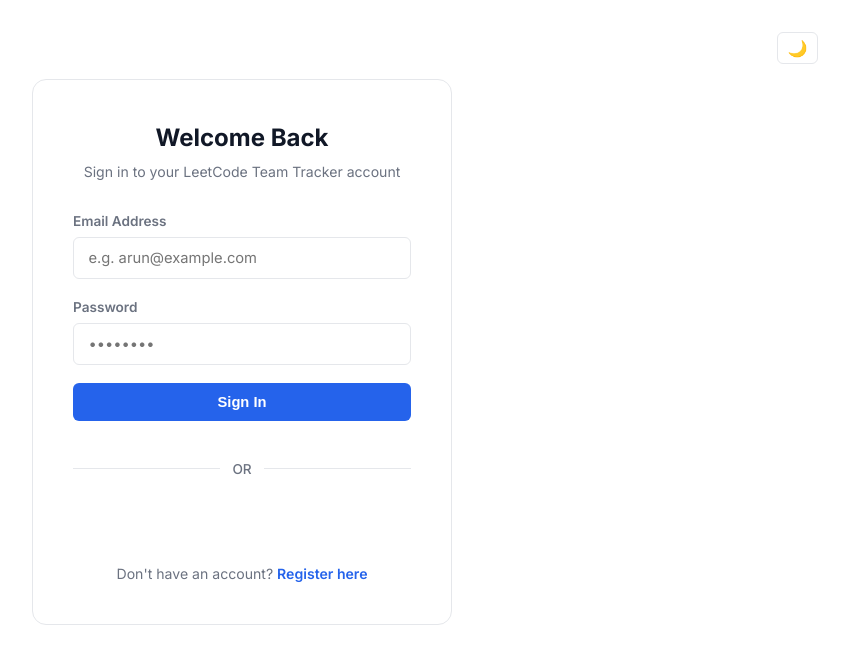
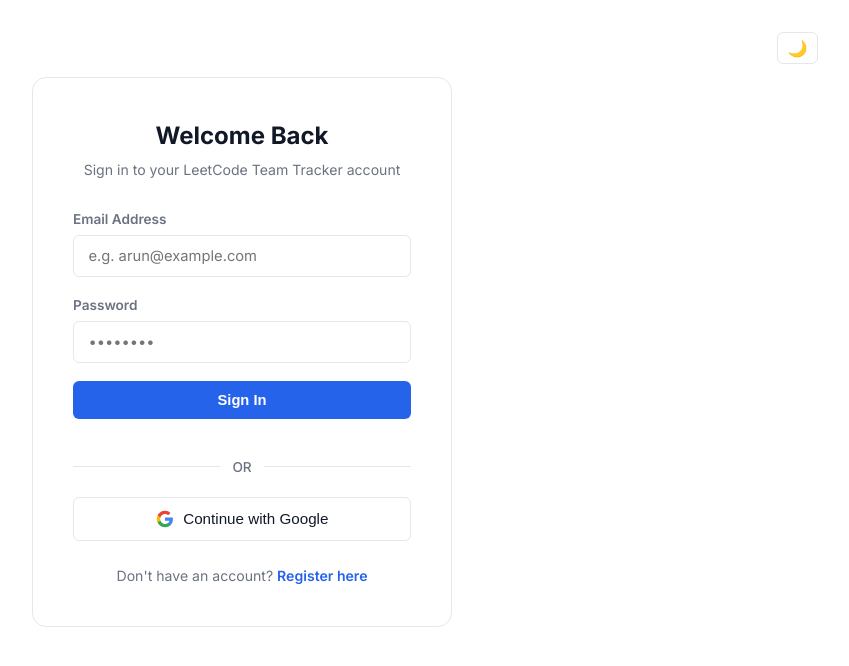
Before and after one commit to Nishanth1247/LeetCode_Tracker, a React (Vite) app in the folder client/: page /login in a window 1280 px wide. Shown: the top 666 px of the page, without its empty margins (398-1247 px from the left). Built offline with nearby package versions, Linux system fonts and the light colour scheme; no server answers; the HTML template or start-up script is replaced by a standard one.

Commit message:
first commit

```diff
--- a/client/src/pages/Login.jsx
+++ b/client/src/pages/Login.jsx
@@ -8,13 +8,14 @@
   const [password, setPassword] = useState('');
   const [error, setError] = useState('');
   const [isSubmitting, setIsSubmitting] = useState(false);
+  const [gisLoaded, setGisLoaded] = useState(false);
 
   const { login, googleLogin } = useAuth();
   const { theme, toggleTheme } = useTheme();
   const navigate = useNavigate();
   const googleBtnRef = useRef(null);
 
-  const googleClientId = import.meta.env.VITE_GOOGLE_CLIENT_ID;
+  const googleClientId = import.meta.env.VITE_GOOGLE_CLIENT_ID || 'YOUR_GOOGLE_CLIENT_ID';
 
   const handleGoogleCallback = async (response) => {
     if (!response.credential) return;
@@ -35,7 +36,18 @@
   };
 
   useEffect(() => {
-    if (googleClientId && window.google?.accounts?.id && googleBtnRef.current) {
+    const checkGis = () => {
+      if (window.google?.accounts?.id) {
+        setGisLoaded(true);
+      }
+    };
+    checkGis();
+    const interval = setInterval(checkGis, 300);
+    return () => clearInterval(interval);
+  }, []);
+
+  useEffect(() => {
+    if (gisLoaded && googleBtnRef.current && googleClientId && googleClientId !== 'YOUR_GOOGLE_CLIENT_ID') {
       try {
         window.google.accounts.id.initialize({
           client_id: googleClientId,
@@ -52,7 +64,15 @@
         console.error('Failed to render Google Sign-In button:', e);
       }
     }
-  }, [googleClientId, theme]);
+  }, [gisLoaded, googleClientId, theme]);
+
+  const handleFallbackClick = () => {
+    if (googleClientId === 'YOUR_GOOGLE_CLIENT_ID') {
+      setError('Google Sign-In requires a valid VITE_GOOGLE_CLIENT_ID configured in client/.env');
+    } else if (gisLoaded && window.google?.accounts?.id) {
+      window.google.accounts.id.prompt();
+    }
+  };
 
   const handleSubmit = async (e) => {
     e.preventDefault();
@@ -78,6 +98,8 @@
       setIsSubmitting(false);
     }
   };
+
+  const isRealClientId = googleClientId && googleClientId !== 'YOUR_GOOGLE_CLIENT_ID';
 
   return (
     <div className="auth-page">
@@ -131,7 +153,6 @@
             {isSubmitting ? 'Signing in...' : 'Sign In'}
           </button>
 
-          {googleClientId && (
           <div style={{ marginTop: '1.25rem' }}>
             <div
               className="divider"
@@ -149,6 +170,8 @@
               <span style={{ padding: '0 0.75rem' }}>OR</span>
               <span style={{ flex: 1, borderBottom: '1px solid var(--border)' }}></span>
             </div>
+
+            {isRealClientId ? (
               <div
                 ref={googleBtnRef}
                 style={{
@@ -159,8 +182,49 @@
                   overflow: 'hidden',
                 }}
               ></div>
+            ) : (
+              <button
+                type="button"
+                onClick={handleFallbackClick}
+                className="btn"
+                style={{
+                  width: '100%',
+                  display: 'flex',
+                  alignItems: 'center',
+                  justifyContent: 'center',
+                  gap: '0.6rem',
+                  backgroundColor: 'var(--bg)',
+                  border: '1px solid var(--border)',
+                  color: 'var(--text)',
+                  fontWeight: 500,
+                  padding: '0.75rem',
+                  borderRadius: 'var(--radius-sm)',
+                  cursor: 'pointer',
+                  fontSize: '0.95rem',
+                }}
+              >
+                <svg width="18" height="18" viewBox="0 0 24 24">
+                  <path
+                    fill="#4285F4"
+                    d="M22.56 12.25c0-.78-.07-1.53-.2-2.25H12v4.26h5.92c-.26 1.37-1.04 2.53-2.21 3.31v2.77h3.57c2.08-1.92 3.28-4.74 3.28-8.09z"
+                  />
+                  <path
+                    fill="#34A853"
+                    d="M12 23c2.97 0 5.46-.98 7.28-2.66l-3.57-2.77c-.98.66-2.23 1.06-3.71 1.06-2.86 0-5.29-1.93-6.16-4.53H2.18v2.84C3.99 20.53 7.7 23 12 23z"
+                  />
+                  <path
+                    fill="#FBBC05"
+                    d="M5.84 14.1c-.22-.66-.35-1.36-.35-2.1s.13-1.44.35-2.1V7.06H2.18C1.43 8.55 1 10.22 1 12s.43 3.45 1.18 4.94l2.85-2.22.81-.62z"
+                  />
+                  <path
+                    fill="#EA4335"
+                    d="M12 5.38c1.62 0 3.06.56 4.21 1.64l3.15-3.15C17.45 2.09 14.97 1 12 1 7.7 1 3.99 3.47 2.18 7.06l3.66 2.84c.87-2.6 3.3-4.52 6.16-4.52z"
+                  />
+                </svg>
+                Continue with Google
+              </button>
+            )}
           </div>
-          )}
         </form>
 
         <div className="auth-footer">
```
Also changed, not shown: 3 other files (tests, documents, lock files or other folders). Lines whose indentation alone changed are shown as unchanged.
